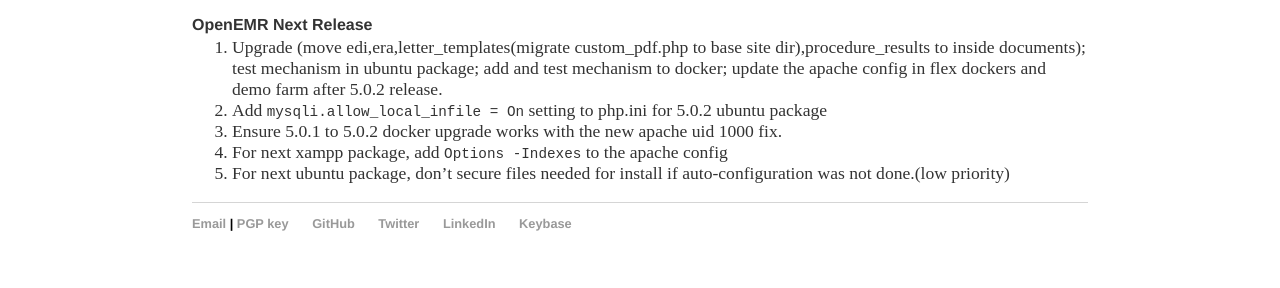
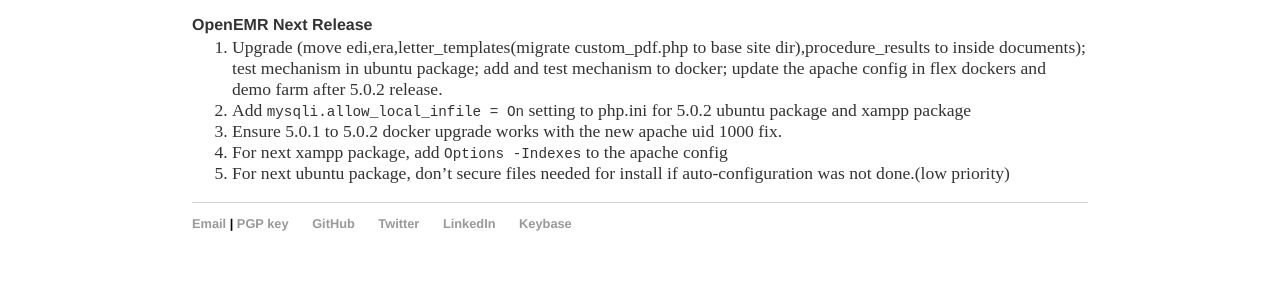
Before and after one commit to bradymiller/bradymiller.github.io, a Jekyll site: the page built from todo/index.md, in a window 1280 px wide. Shown: the part 1039-1327 px from the top of the page. Built offline with Jekyll 4.4.1, drawn with Linux system fonts in a browser that asks for light colours; our own code applies the rules of GitHub Pages for plain Markdown files.

Commit message:
Update index.md

```diff
--- a/todo/index.md
+++ b/todo/index.md
@@ -41,7 +41,7 @@
 
 ### OpenEMR Next Release
 1. Upgrade (move edi,era,letter_templates(migrate custom_pdf.php to base site dir),procedure_results to inside documents); test mechanism in ubuntu package; add and test mechanism to docker; update the apache config in flex dockers and demo farm after 5.0.2 release.
-1. Add `mysqli.allow_local_infile = On` setting to php.ini for 5.0.2 ubuntu package
+1. Add `mysqli.allow_local_infile = On` setting to php.ini for 5.0.2 ubuntu package and xampp package
 1. Ensure 5.0.1 to 5.0.2 docker upgrade works with the new apache uid 1000 fix.
 1. For next xampp package, add `Options -Indexes` to the apache config
 1. For next ubuntu package, don't secure files needed for install if auto-configuration was not done.(low priority)
```
